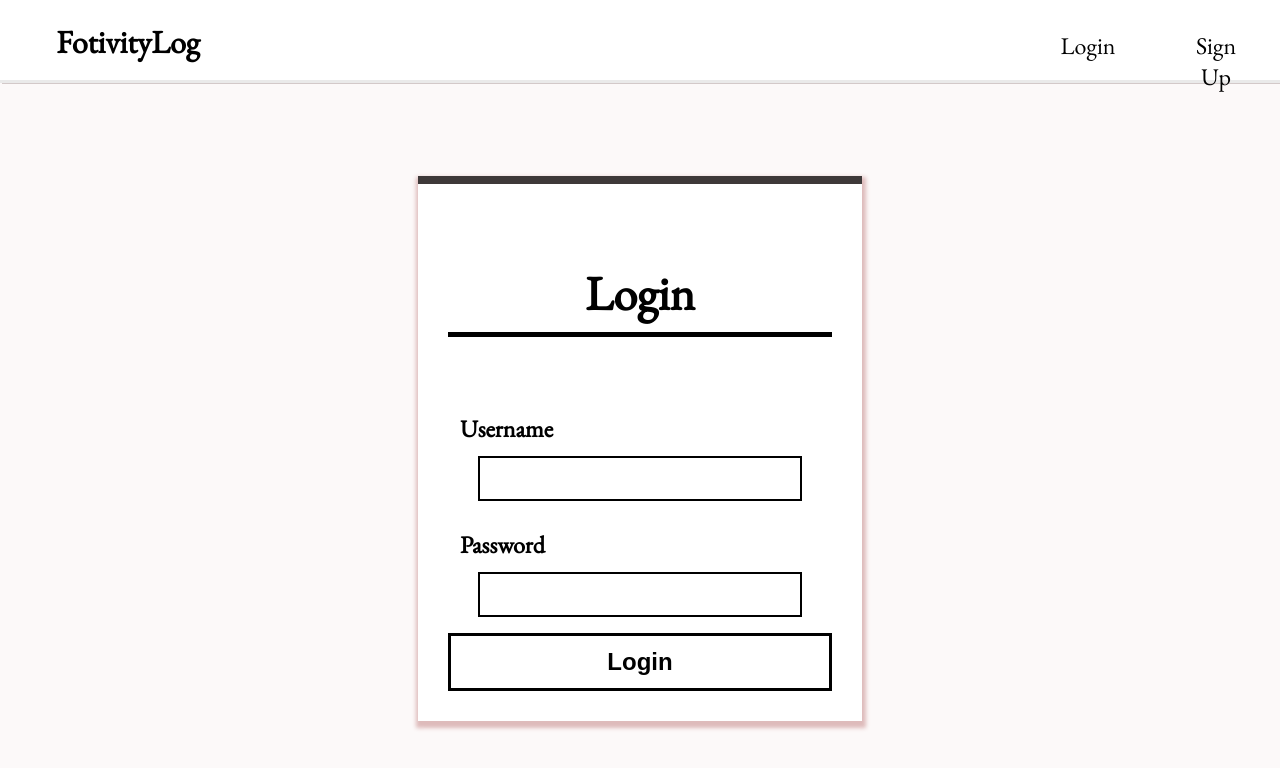
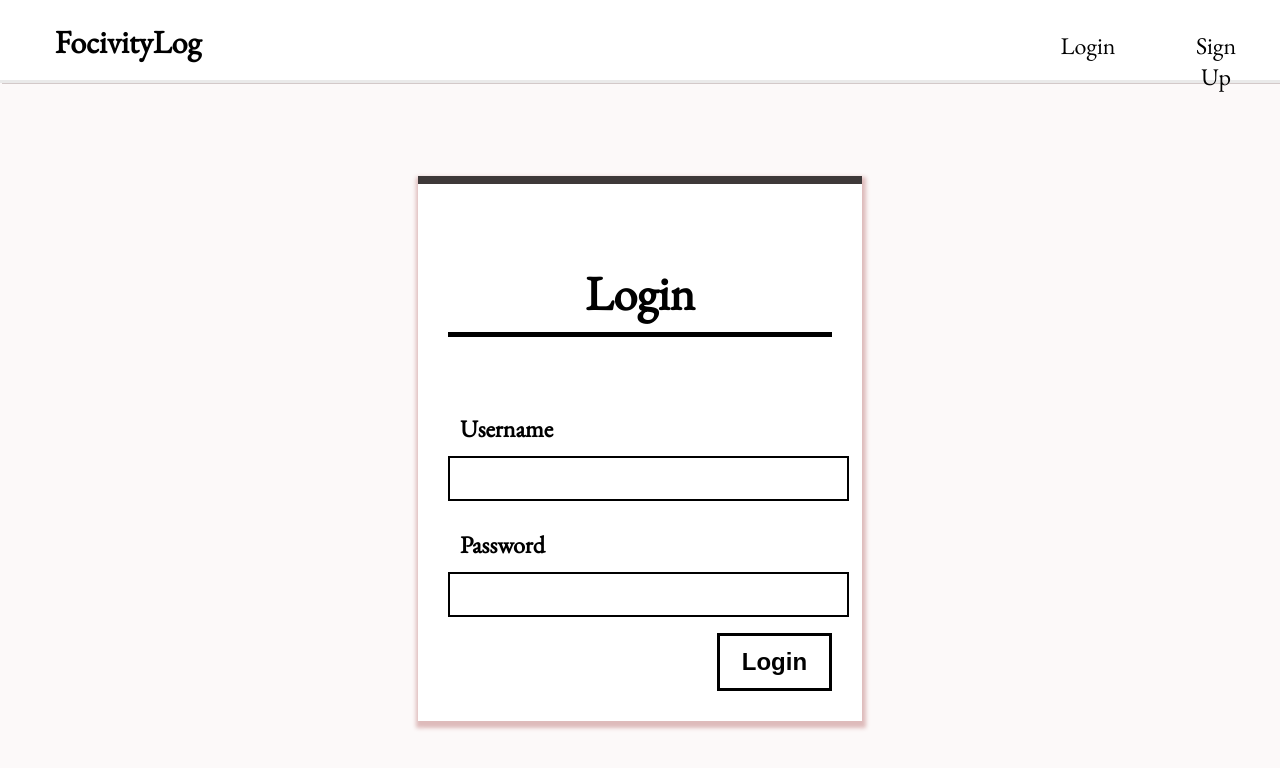
Before and after one commit to DarienSR/FotivityLog-Backend, a React (Create React App) app in the folder webapp/: page /login in a window 1280 px wide. Shown: the top 768 px of the page. Built offline with nearby package versions, Linux system fonts and the light colour scheme.

Commit message:
Revert "Rebranded, modularized button, changed tabs to text, change button stlying"
This reverts commit 2e1f086230d2bc0f8cef6ba89f61fef9cf4bbee6.

```diff
--- a/webapp/public/index.html
+++ b/webapp/public/index.html
@@ -24,7 +24,7 @@
       work correctly both with client-side routing and a non-root public URL.
       Learn how to configure a non-root public URL by running `npm run build`.
     -->
-    <title>FotivityLog</title>
+    <title>FocivityLog</title>
   </head>
   <body>
     <noscript>You need to enable JavaScript to run this app.</noscript>
--- a/webapp/src/common/Button.js
+++ /dev/null
@@ -1,30 +0,0 @@
-export default function Button(props) {
-  return (
-    <div style={styles.container}>
-      <button
-      onMouseEnter={(e) => {e.target.style.backgroundColor = '#000000d4'; e.target.style.color = 'white'; e.target.style.transition = ".75s"}}
-      onMouseLeave={(e) => {e.target.style.backgroundColor = 'white'; e.target.style.color = 'black'; e.target.style.transition = "0.75s"}}
-      style={styles.button} onClick={props.onClick}>{props.text}</button>
-    </div>
-  )
-}
-
-let styles = {
-  container: {
-    display: "flex",
-    justifiyContent: "center",
-    width: "100%",
-    flexDirection: 'column',
-  },
-  button: {
-    width: '100%',
-    alignSelf: 'center',
-    fontSize: '1.5rem',
-    padding: '0.75rem',
-    fontWeight: 'bold',
-    backgroundColor: 'white',
-    marginTop: '1rem',
-    border: '3px solid black',
-    cursor: 'pointer',
-  },
-}
--- a/webapp/src/common/ModularForm.js
+++ b/webapp/src/common/ModularForm.js
@@ -1,4 +1,15 @@
-import Button from "../common/Button";
+/*
+
+<Form inputs=[ { field: "username", type: "text" } ]
+  submitForm={
+    btnText: "Submit"
+    onSubmit: function () { axios.post() } // does this submit then call parent alert function?
+  }
+  tile: "Add Session"
+/>
+
+*/
+
 export default function ModularForm(props) {
   return (
     <form onSubmit={props.submitForm.onSubmit} style={styles.form}>
@@ -13,7 +24,11 @@ export default function ModularForm(props) {
             </div>
           })
         }
-        <Button text={props.submitForm.btnText } />
+
+        <button onMouseEnter={(e) => {e.target.style.boxShadow = '0.2rem 0.2rem #debbbb'; }}
+                onMouseLeave={(e) => {e.target.style.boxShadow = 'none'; }}
+                style={styles.button} type="submit">{ props.submitForm.btnText }
+        </button>
     </form>
   )
 
@@ -26,6 +41,7 @@ let styles = {
     fontSize: '3rem',
     fontWeight: 'bold'
   },
+
   form: {
     padding: 30,
     justifyContent: 'center',
@@ -39,6 +55,17 @@ let styles = {
     borderTop: '0.5rem solid rgb(62 57 57)',
     boxShadow: '1px 4px 4px 3px #debbbb',
   },
+  button: {
+    width: '30%',
+    alignSelf: 'flex-end',
+    fontSize: '1.5rem',
+    padding: '0.75rem',
+    fontWeight: 'bold',
+    backgroundColor: 'white',
+    marginTop: '1rem',
+    border: '3px solid black',
+    cursor: 'pointer',
+  },
   text: {
     fontSize: '1.5rem',
     padding: '0.75rem',
@@ -48,10 +75,10 @@ let styles = {
     justifyContent: 'flex-start'
   },
   input: {
+    width: '100%',
     border: '2px solid black',
     fontSize: '1.5rem',
     padding: '0.4rem',
-    width: '80%'
   },
   inputCB: {
     border: '2px solid black',
--- a/webapp/src/common/Navbar.js
+++ b/webapp/src/common/Navbar.js
@@ -1,14 +1,9 @@
 import { useLocation, useNavigate } from "react-router-dom";
-import React, { useEffect } from 'react';
+
 export default function Navbar(props) {
   const { state } = useLocation();
   let navigate = useNavigate();
   let isLoggedOn;
-
-  useEffect(() => {
-    HandleNavigation("dashboard") // this will fire only on first render to get the initial tab underline
-    console.log("er")
-}, []);
 
   if(state === null) {
     isLoggedOn = <>
@@ -23,8 +18,7 @@ export default function Navbar(props) {
   }
 
   function HandleNavigation(url) {
-    let collection = document.getElementsByClassName('nav-link');
-    console.log(collection)
+    let collection = document.getElementsByTagName('img');
     for(let i = 0; i < collection.length; i++) {
       if(collection[i].id === url) collection[i].style.borderBottom  = "4px solid black";
       else  collection[i].style.borderBottom  = "none";
@@ -33,34 +27,16 @@ export default function Navbar(props) {
   }
 
   let nav = <div style={styles.components}>
-
-  <p
-    onMouseEnter={(e) => e.target.style.backgroundColor = "#80808040"}
-    onMouseLeave={(e) => e.target.style.backgroundColor = "white"}
-    id="organizer" className="nav-link" title="Organizer tab" onClick={() =>  HandleNavigation("organizer")} alt="Navigate to Organizer Tab" style={styles.link}>Organizer</p>
-  <p
-    onMouseEnter={(e) => e.target.style.backgroundColor = "#80808040"}
-    onMouseLeave={(e) => e.target.style.backgroundColor = "white"}
-    id="dashboard" className="nav-link" title="Dashboard Tab" onClick={() =>  HandleNavigation("dashboard")} alt="Navigate to Dashboard Tab"
-    style={{...styles.link, borderBottom: "4px solid black"}}>Dashboard</p>
-  <p
-    onMouseEnter={(e) => e.target.style.backgroundColor = "#80808040"}
-    onMouseLeave={(e) => e.target.style.backgroundColor = "white"}
-    id="add" className="nav-link" title="Add Sessions" onClick={() =>  HandleNavigation("add")} alt="Navigate to Add Session Tab" style={styles.link}>Add Session</p>
-  <p
-    onMouseEnter={(e) => e.target.style.backgroundColor = "#80808040"}
-    onMouseLeave={(e) => e.target.style.backgroundColor = "white"}
-    id="edit" className="nav-link" title="Edit Sessions" onClick={() =>  HandleNavigation("edit")} alt="Navigate to Edit Session Tab" style={styles.link}>Edit Sessions</p>
-  {/* <img id="organizer" title="Edit Sessions" onClick={() =>  HandleNavigation("organizer")} alt="Navigate to Organizer Page" style={styles.image} src="./organizer.png" />
+  <img id="organizer" title="Edit Sessions" onClick={() =>  HandleNavigation("organizer")} alt="Navigate to Organizer Page" style={styles.image} src="./organizer.png" />
   <img id="dashboard" title="View Graphs" onClick={() => HandleNavigation("dashboard")} alt="Navigate to Graph Page" style={styles.image} src="./graph.png" />
   <img id="add" title="Add Sessions" onClick={() => HandleNavigation("add")} alt="Navigate to Add Session Page" style={styles.image} src="./add.png" />
-  <img id="edit" title="Edit Sessions" onClick={() =>  HandleNavigation("edit")} alt="Navigate to Edit Session Page" style={styles.image} src="./edit.png" /> */}
+  <img id="edit" title="Edit Sessions" onClick={() =>  HandleNavigation("edit")} alt="Navigate to Edit Session Page" style={styles.image} src="./edit.png" />
 </div>
 
   return (
     <>
     <div style={styles.nav}>
-      <h1 style={ styles.name }>FotivityLog</h1>
+      <h1 style={ styles.name }>FocivityLog</h1>
       { state === null ? <div style={styles.components}></div> : nav }
       <div style={styles.auth}>
         { isLoggedOn }
@@ -88,16 +64,14 @@ const styles = {
     backgroundColor: 'white',
     zIndex: 10
   },
-  link: {
+  image: {
+    height: '50px',
+    width: '50px',
     margin: '0rem 2rem',
-    marginTop: '1.7rem',
-    padding: "0.4rem",
-    fontSize: "1.5rem",
+    paddingTop: 15,
     cursor: "pointer",
     alignSelf: 'center',
-    borderRadius: "1%",
-    transition: '0.6s',
-    paddingBottom: 0,
+    paddingBottom: '0.2rem',
   },
   text: {
     height: '50px',
--- a/webapp/src/sessions/AddSession.js
+++ b/webapp/src/sessions/AddSession.js
@@ -4,7 +4,7 @@ import { useNavigate, useLocation } from "react-router-dom";
 import React, { useState, useEffect } from 'react';
 import axios from 'axios'
 import Alert from "../common/Alert";
-import Button from "../common/Button";
+
 import { format } from "date-fns";
 
 export default function AddSession() {
@@ -107,7 +107,11 @@ export default function AddSession() {
     <label style={ styles.text }>Deep Work
       <input style={styles.inputCB} type="checkbox" {...bindDeep_Work} />
     </label>
-    <Button onClick={FinishSession} text={"Add Session"} />
+     <button
+     onMouseEnter={(e) => {e.target.style.boxShadow = '0.2rem 0.2rem #debbbb'; }}
+     onMouseLeave={(e) => {e.target.style.boxShadow = 'none'; }}
+     style={styles.button} onClick={FinishSession}>Add Session</button>
+
   </form>
 
   return (
@@ -155,6 +159,18 @@ let styles = {
     border: '3px solid black',
     cursor: 'pointer',
   },
+  buttonUpdate: {
+    width: '30%',
+    alignSelf: 'center',
+    fontSize: '1.5rem',
+    padding: '0.75rem',
+    pointer: 'cursor',
+    fontWeight: 'bold',
+    backgroundColor: 'white',
+    marginTop: '1rem',
+    border: '3px solid black',
+    cursor: 'pointer',
+  },
   text: {
     width: '80%',
     alignSelf: 'center',
--- a/webapp/src/sessions/Session.js
+++ b/webapp/src/sessions/Session.js
@@ -3,7 +3,7 @@ import { useInput } from "../hooks/useInput";
 import axios from 'axios';
 import { useNavigate, useLocation } from "react-router-dom";
 import Alert from "../common/Alert";
-import Button from "../common/Button";
+
 export default function Session(props) {
   const { state } = useLocation();
   let session_start = new Date(props.session.start_time);
@@ -81,6 +81,14 @@ export default function Session(props) {
         <Alert alert={ alert } isVisible={ alertIsVisible } alertError={ alertError }/>
          <p style={styles.close} onClick={() => setTogglePopup(!togglePopup)}>EXIT</p>
          <h1 style={ styles.header }>Edit Session</h1>
+         <label style={styles.label}>Start Time <b>{ session_start.toLocaleString() }</b>
+            <input style={styles.input} type="datetime" {...bindStartTime} />
+          </label>
+
+          <label style={styles.label}>End Time  <b>{ session_end.toLocaleString() }</b>
+          <input style={styles.input} type="datetime" {...bindEndTime} />
+          </label>
+
           <label style={styles.label}>Topic
             <input style={styles.input} type="text" {...bindTopic} />
           </label>
@@ -90,14 +98,6 @@ export default function Session(props) {
           <label style={styles.label}>Location
             <input style={styles.input} type="text" {...bindLocation} />
           </label>
-         <label style={styles.label}>Start Time <b>{ session_start.toLocaleString() }</b>
-            <input style={styles.input} type="datetime" {...bindStartTime} />
-          </label>
-
-          <label style={styles.label}>End Time  <b>{ session_end.toLocaleString() }</b>
-          <input style={styles.input} type="datetime" {...bindEndTime} />
-          </label>
-
 
           <div>
             <label style={styles.label}>Social
@@ -113,7 +113,10 @@ export default function Session(props) {
               <input style={styles.inputCB} type="checkbox" checked={deep_work} onChange={() => setDeepWork(!deep_work)} />
             </label>
           </div>
-          <Button onClick={UpdateSession} text={"Save"} />
+          <button
+            onMouseEnter={(e) => {e.target.style.boxShadow = '0.2rem 0.2rem #debbbb'; }}
+            onMouseLeave={(e) => {e.target.style.boxShadow = 'none'; }}
+          style={ styles.button } onClick={UpdateSession}>Save</button>
         </form>
       </div> : null }
     </>
```
